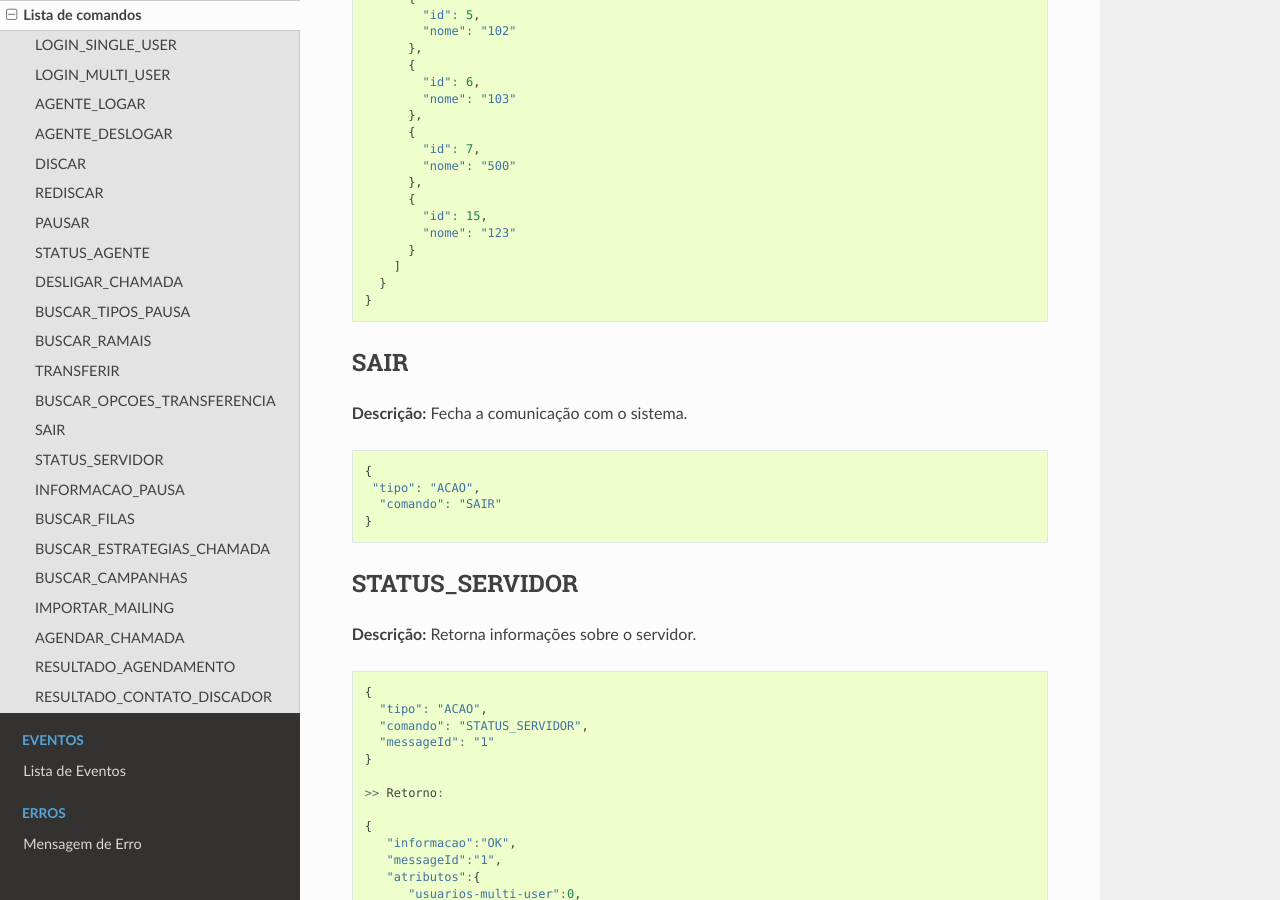
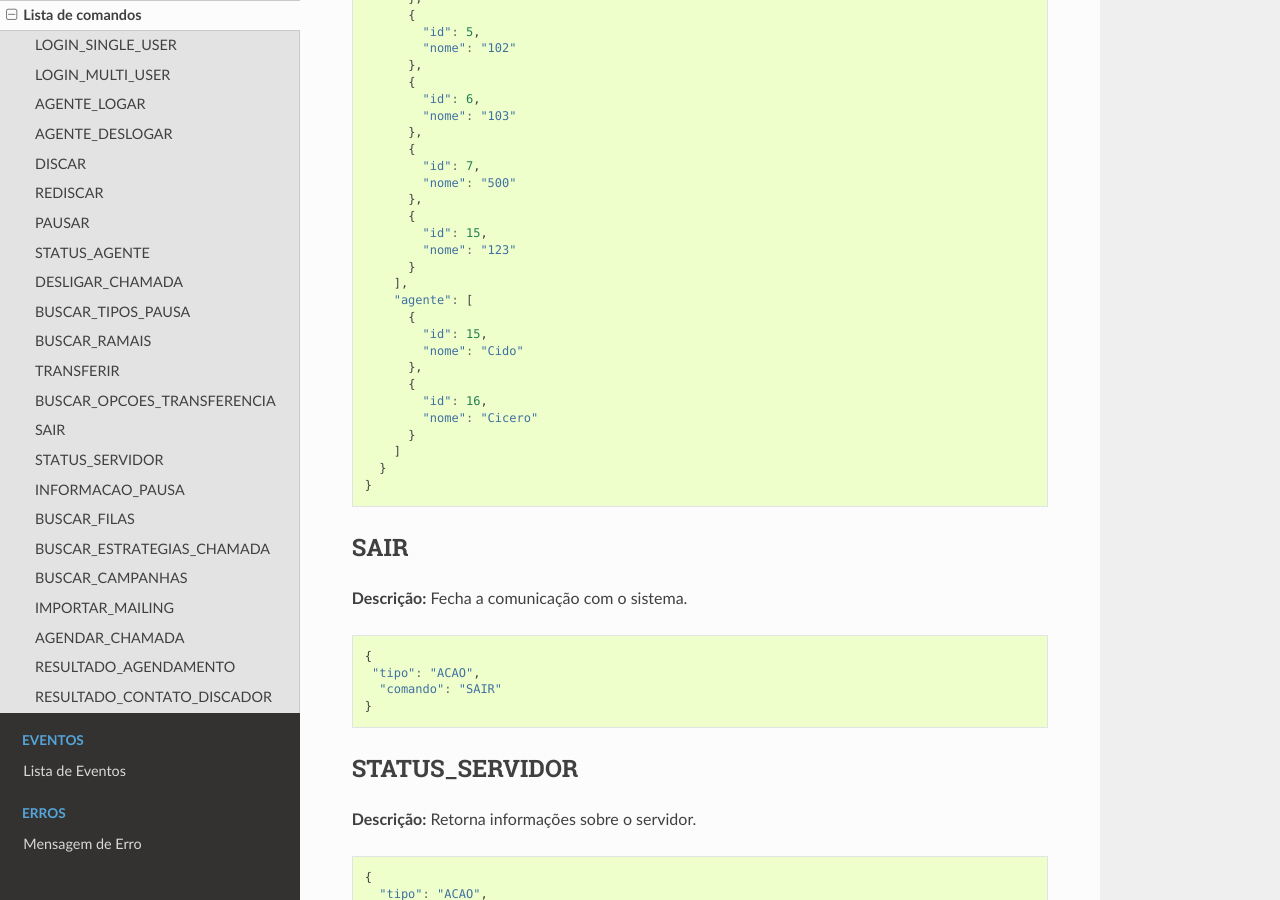
Before and after one commit to Catelani/integracao-catix, a Sphinx documentation site: the page built from docs/source/comandos.rst, in a window 1280 px wide and 900 px high, scrolled down 8224 px. Built offline with Sphinx 7.4.7 and the Read the Docs theme 2.0.0, drawn with Linux system fonts in a browser that asks for light colours.

```diff
--- a/docs/source/comandos.rst
+++ b/docs/source/comandos.rst
@@ -403,22 +403,22 @@ TRANSFERIR
       "messageId": "1"
     }
 
-+---------------+-----------------------------------------------------------------------------------------------------------------------+
-| Campos        | Descrição                                                                                                             |
-+===============+=======================================================================================================================+
-| agente        | ID do Catix do agente que vai ter sua ligação transferida.                                                            |
-+---------------+-----------------------------------------------------------------------------------------------------------------------+
-| destino       | Tipo do destino, no momento o sistema somente faz transferências para ``Ramal``, mas é possível obter a lista de      |
-|               | destinos disponíveis e suas opções através do comando ``BUSCAR_OPCOES_TRANSFERENCIA``. Esse campo é opcional caso se  |
-|               | use o ``numeroDiscado``.                                                                                              |
-+---------------+-----------------------------------------------------------------------------------------------------------------------+
-| idDestino     | Id do destino a ser transferido, é usado em conjunto com o campo destino. *Ignorado quando o campo* ``numeroDiscado`` |
-|               | *for informado.*                                                                                                      |
-+---------------+-----------------------------------------------------------------------------------------------------------------------+
-| numeroDiscado | Número do ramal a ser transferido, caso este campo esteja preenchido, o campo destino e IdDestino serão ignorados.    |
-+---------------+-----------------------------------------------------------------------------------------------------------------------+
-| messageId     | Identificação da mensagem que será retornada junto com a resposta.                                                    |
-+---------------+-----------------------------------------------------------------------------------------------------------------------+
++---------------+-------------------------------------------------------------------------------------------------------------------------------+
+| Campos        | Descrição                                                                                                                     |
++===============+===============================================================================================================================+
+| agente        | ID do Catix do agente que vai ter sua ligação transferida.                                                                    |
++---------------+-------------------------------------------------------------------------------------------------------------------------------+
+| destino       | Tipo do destino, no momento o sistema somente faz transferências para ``Ramal`` e ``Agente``, mas é possível obter a lista de |
+|               | destinos disponíveis e suas opções através do comando ``BUSCAR_OPCOES_TRANSFERENCIA``. Esse campo é opcional caso se          |
+|               | use o ``numeroDiscado``.                                                                                                      |
++---------------+-------------------------------------------------------------------------------------------------------------------------------+
+| idDestino     | Id do destino a ser transferido, é usado em conjunto com o campo destino. *Ignorado quando o campo* ``numeroDiscado``         |
+|               | *for informado.*                                                                                                              |
++---------------+-------------------------------------------------------------------------------------------------------------------------------+
+| numeroDiscado | Número do ramal a ser transferido, caso este campo esteja preenchido, o campo destino e IdDestino serão ignorados.            |
++---------------+-------------------------------------------------------------------------------------------------------------------------------+
+| messageId     | Identificação da mensagem que será retornada junto com a resposta.                                                            |
++---------------+-------------------------------------------------------------------------------------------------------------------------------+
 
 .. warning:: Na transferência temos duas opções: uma é informando o ``destino`` e o ``idDestino`` e a outra é passando o número do ramal no número discado.
 
@@ -467,6 +467,16 @@ BUSCAR_OPCOES_TRANSFERENCIA
           {
             "id": 15,
             "nome": "123"
+          }
+        ],
+        "agente": [
+          {
+            "id": 15,
+            "nome": "Cido"
+          },
+          {
+            "id": 16,
+            "nome": "Cicero"
           }
         ]
       }
```
